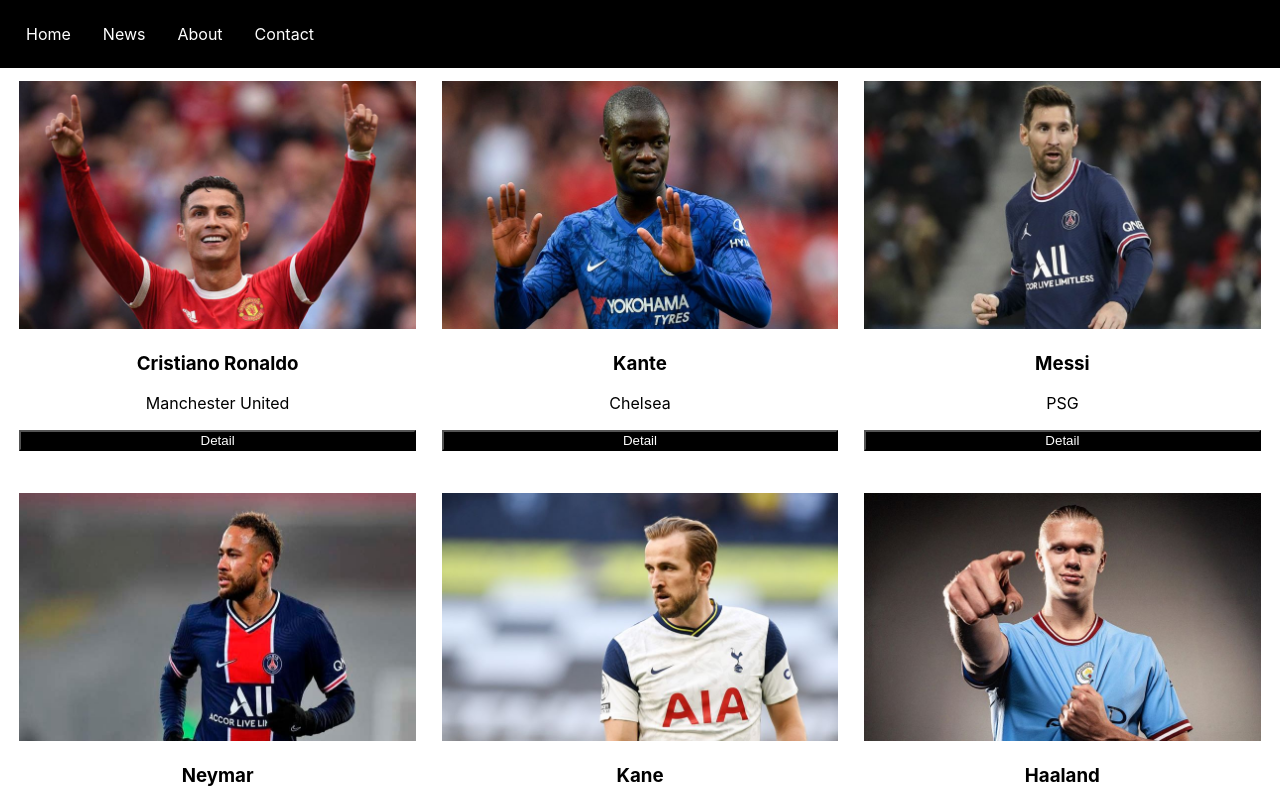
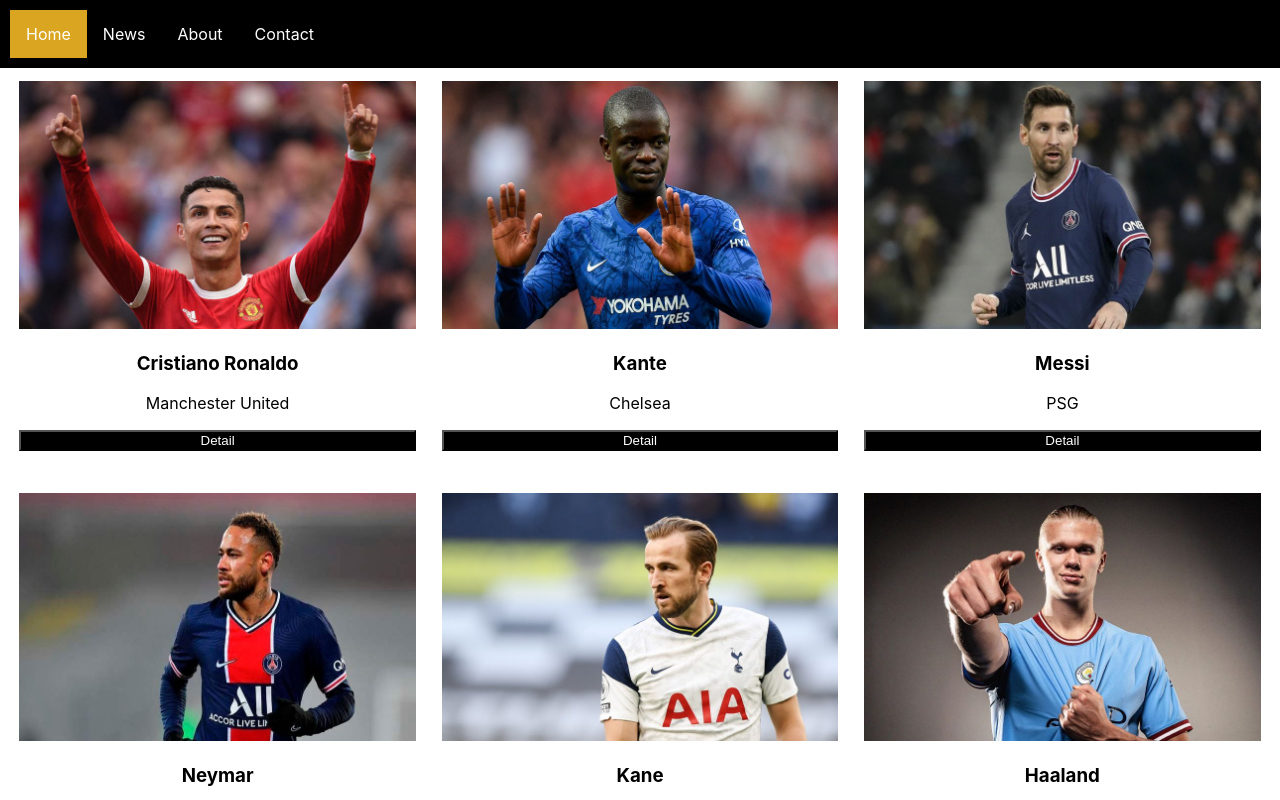
Before and after one commit to minhkieu702/gitoline-test, a React (Create React App) app: page / in a window 1280 px wide. Shown: the top 800 px of the page. Built offline with nearby package versions, Linux system fonts and the light colour scheme.

Commit message:
Components part 2

```diff
--- a/src/App.css
+++ b/src/App.css
@@ -43,7 +43,7 @@
   float: left;
 }
 .active{
-  color: goldenrod;
+  background-color: goldenrod;
 }
 .navigation a {
   display: block;
```
Also changed, not shown: src/components/Navigation.js (+14 -0 lines).
